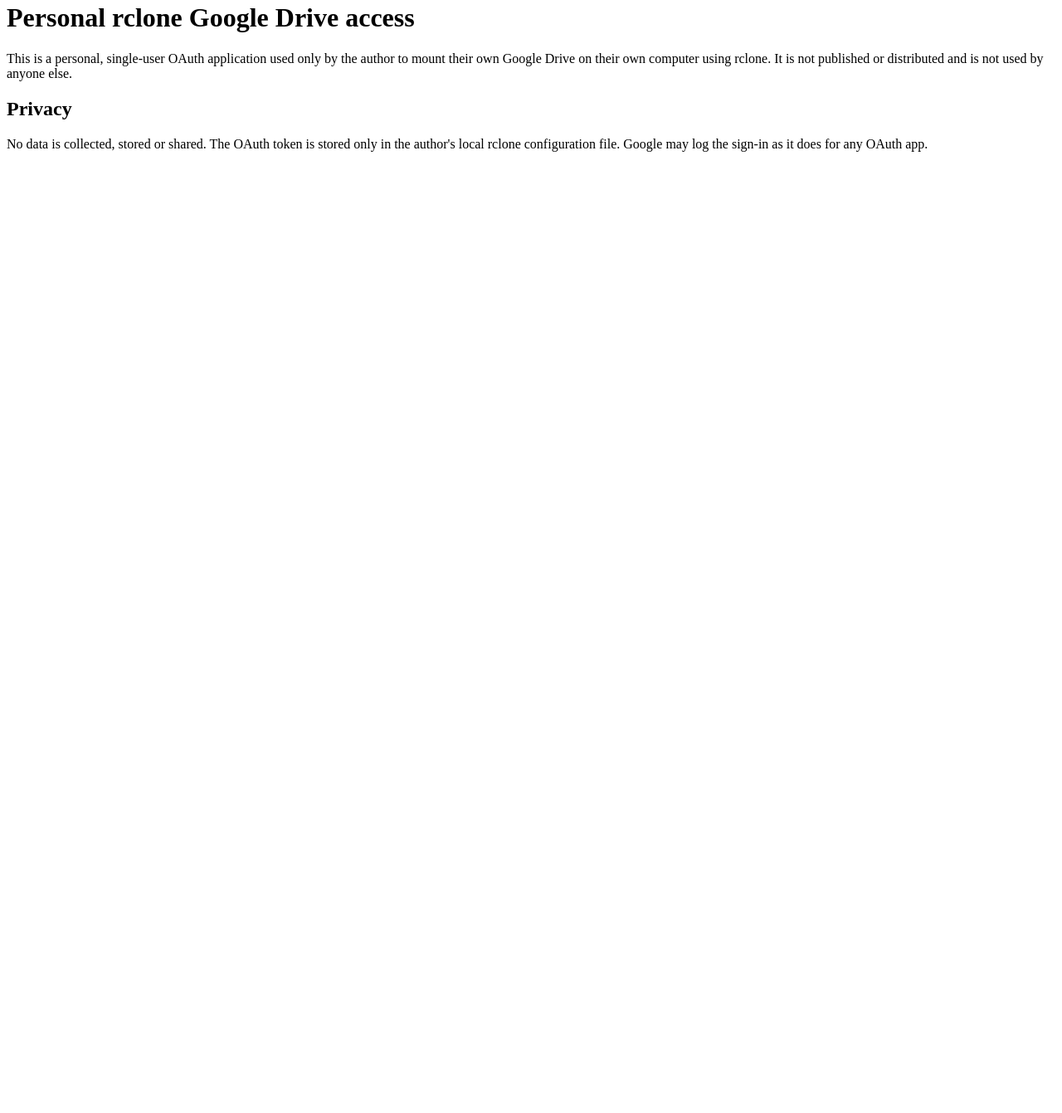
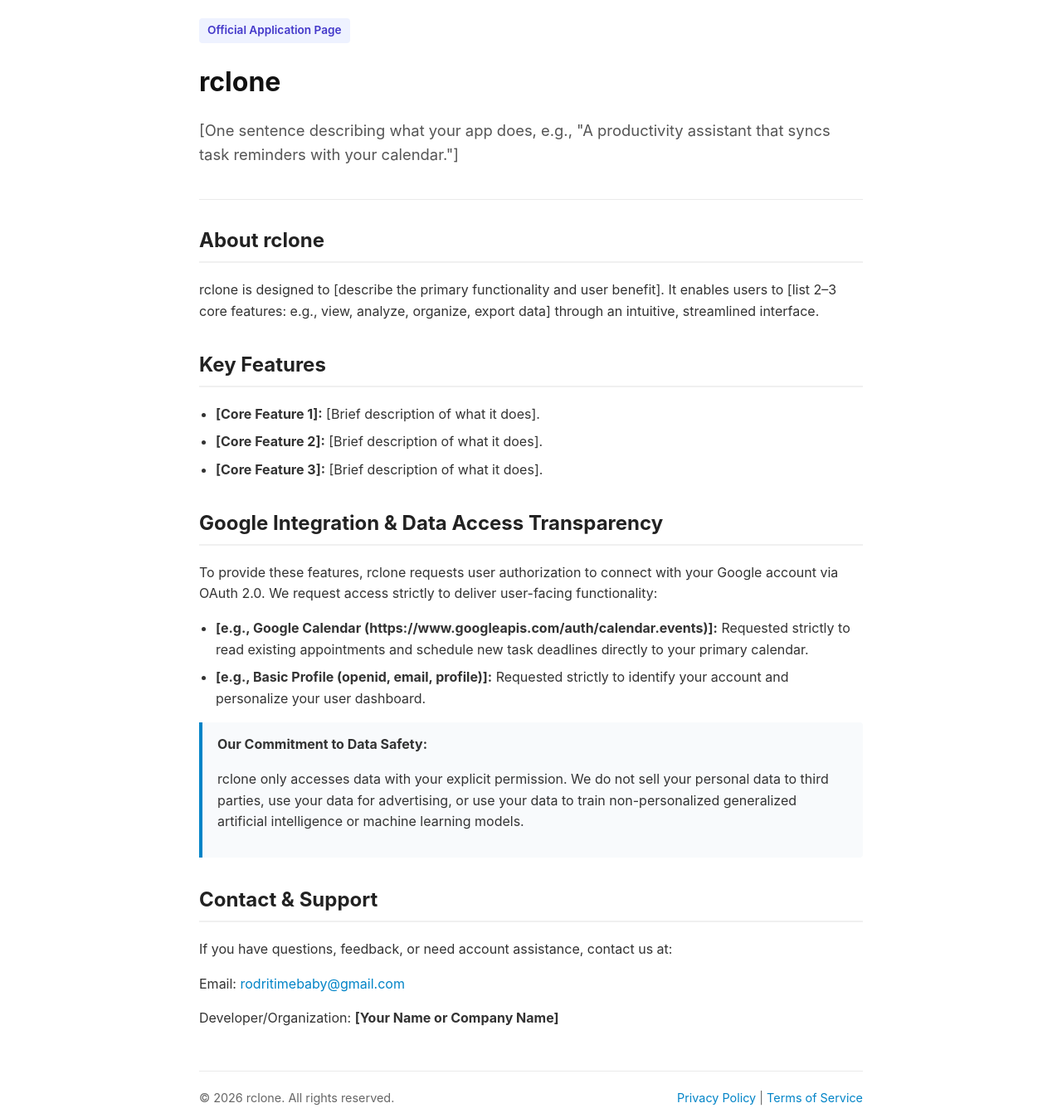
Before and after one commit to rodritimecoder/privacy, a plain HTML site: page index.html in a window 1280 px wide. Shown: the part 18-1360 px from the top of the page at 83% size. Before the commit the page ends 800 px from the top, so only its background shows below. Drawn offline with Linux system fonts and the light colour scheme.

Commit message:
Update index.html

```diff
--- a/index.html
+++ b/index.html
@@ -1,13 +1,85 @@
-   <!doctype html>
-   <html>
-   <head><meta charset="utf-8"><title>Privacy</title></head>
-   <body>
-   <h1>Personal rclone Google Drive access</h1>
-   <p>This is a personal, single-user OAuth application used only by the author to mount their
-   own Google Drive on their own computer using rclone. It is not published or distributed and
-   is not used by anyone else.</p>
-   <h2>Privacy</h2>
-   <p>No data is collected, stored or shared. The OAuth token is stored only in the author's
-   local rclone configuration file. Google may log the sign-in as it does for any OAuth app.</p>
-   </body>
-   </html>
+<!DOCTYPE html>
+<html lang="en">
+<head>
+  <meta charset="UTF-8">
+  <meta name="viewport" content="width=device-width, initial-scale=1.0">
+  <title>rclone - Official Home & App Information</title>
+  <style>
+    body { font-family: -apple-system, BlinkMacSystemFont, "Segoe UI", Roboto, sans-serif; line-height: 1.6; color: #333; max-width: 800px; margin: 40px auto; padding: 0 20px; }
+    header { border-bottom: 1px solid #eaeaea; padding-bottom: 20px; margin-bottom: 30px; }
+    h1 { color: #111; margin-bottom: 8px; }
+    .tagline { font-size: 1.15rem; color: #555; }
+    .badge { display: inline-block; background: #eef2ff; color: #4338ca; padding: 4px 10px; border-radius: 4px; font-size: 0.85rem; font-weight: 600; }
+    section { margin-bottom: 32px; }
+    h2 { color: #222; border-bottom: 2px solid #f0f0f0; padding-bottom: 6px; }
+    ul { padding-left: 20px; }
+    li { margin-bottom: 8px; }
+    .callout { background: #f8fafc; border-left: 4px solid #0284c7; padding: 14px 18px; border-radius: 0 4px 4px 0; margin-top: 15px; }
+    footer { border-top: 1px solid #eaeaea; margin-top: 50px; padding-top: 20px; font-size: 0.9rem; color: #666; display: flex; justify-content: space-between; flex-wrap: wrap; gap: 10px; }
+    a { color: #0284c7; text-decoration: none; }
+    a:hover { text-decoration: underline; }
+  </style>
+</head>
+<body>
+
+  <header>
+    <span class="badge">Official Application Page</span>
+    <h1>rclone</h1>
+    <p class="tagline">[One sentence describing what your app does, e.g., "A productivity assistant that syncs task reminders with your calendar."]</p>
+  </header>
+
+  <main>
+    <section id="about">
+      <h2>About rclone</h2>
+      <p>rclone is designed to [describe the primary functionality and user benefit]. It enables users to [list 2–3 core features: e.g., view, analyze, organize, export data] through an intuitive, streamlined interface.</p>
+    </section>
+
+    <section id="features">
+      <h2>Key Features</h2>
+      <ul>
+        <li><strong>[Core Feature 1]:</strong> [Brief description of what it does].</li>
+        <li><strong>[Core Feature 2]:</strong> [Brief description of what it does].</li>
+        <li><strong>[Core Feature 3]:</strong> [Brief description of what it does].</li>
+      </ul>
+    </section>
+
+    <section id="google-integration">
+      <h2>Google Integration & Data Access Transparency</h2>
+      <p>To provide these features, rclone requests user authorization to connect with your Google account via OAuth 2.0. We request access strictly to deliver user-facing functionality:</p>
+
+      <ul>
+        <!-- Customize these scopes to match your OAuth Consent Screen -->
+        <li>
+          <strong>[e.g., Google Calendar (https://www.googleapis.com/auth/calendar.events)]:</strong>
+          Requested strictly to read existing appointments and schedule new task deadlines directly to your primary calendar.
+        </li>
+        <li>
+          <strong>[e.g., Basic Profile (openid, email, profile)]:</strong>
+          Requested strictly to identify your account and personalize your user dashboard.
+        </li>
+      </ul>
+
+      <div class="callout">
+        <strong>Our Commitment to Data Safety:</strong>
+        <p>rclone only accesses data with your explicit permission. We do not sell your personal data to third parties, use your data for advertising, or use your data to train non-personalized generalized artificial intelligence or machine learning models.</p>
+      </div>
+    </section>
+
+    <section id="support">
+      <h2>Contact & Support</h2>
+      <p>If you have questions, feedback, or need account assistance, contact us at:</p>
+      <p>Email: <a href="mailto:rodritimebaby@gmail.com">rodritimebaby@gmail.com</a></p>
+      <p>Developer/Organization: <strong>[Your Name or Company Name]</strong></p>
+    </section>
+  </main>
+
+  <footer>
+    <div>&copy; 2026 rclone. All rights reserved.</div>
+    <div>
+      <a href="privacy.html">Privacy Policy</a> |
+      <a href="terms.html">Terms of Service</a>
+    </div>
+  </footer>
+
+</body>
+</html>
```
